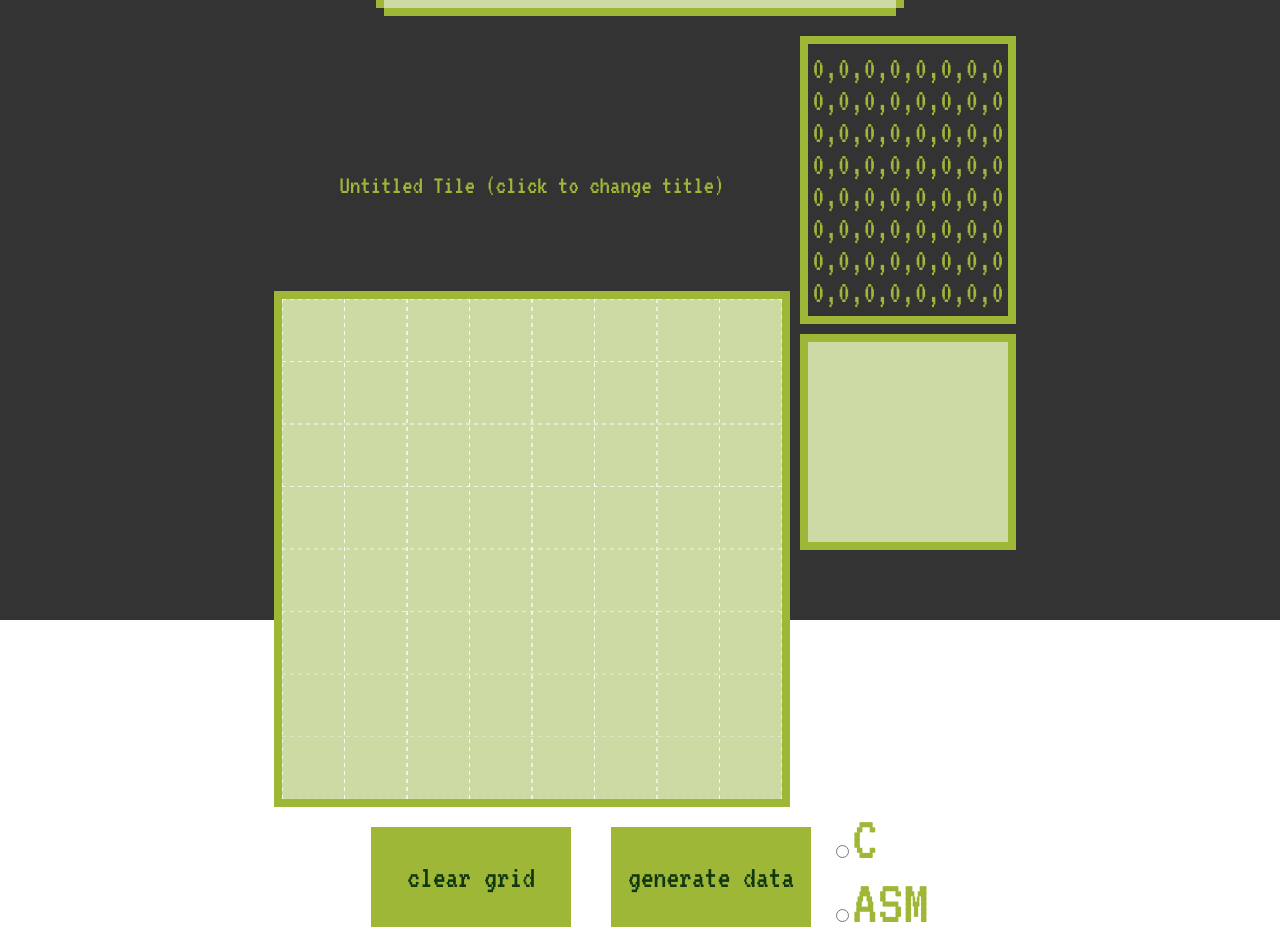
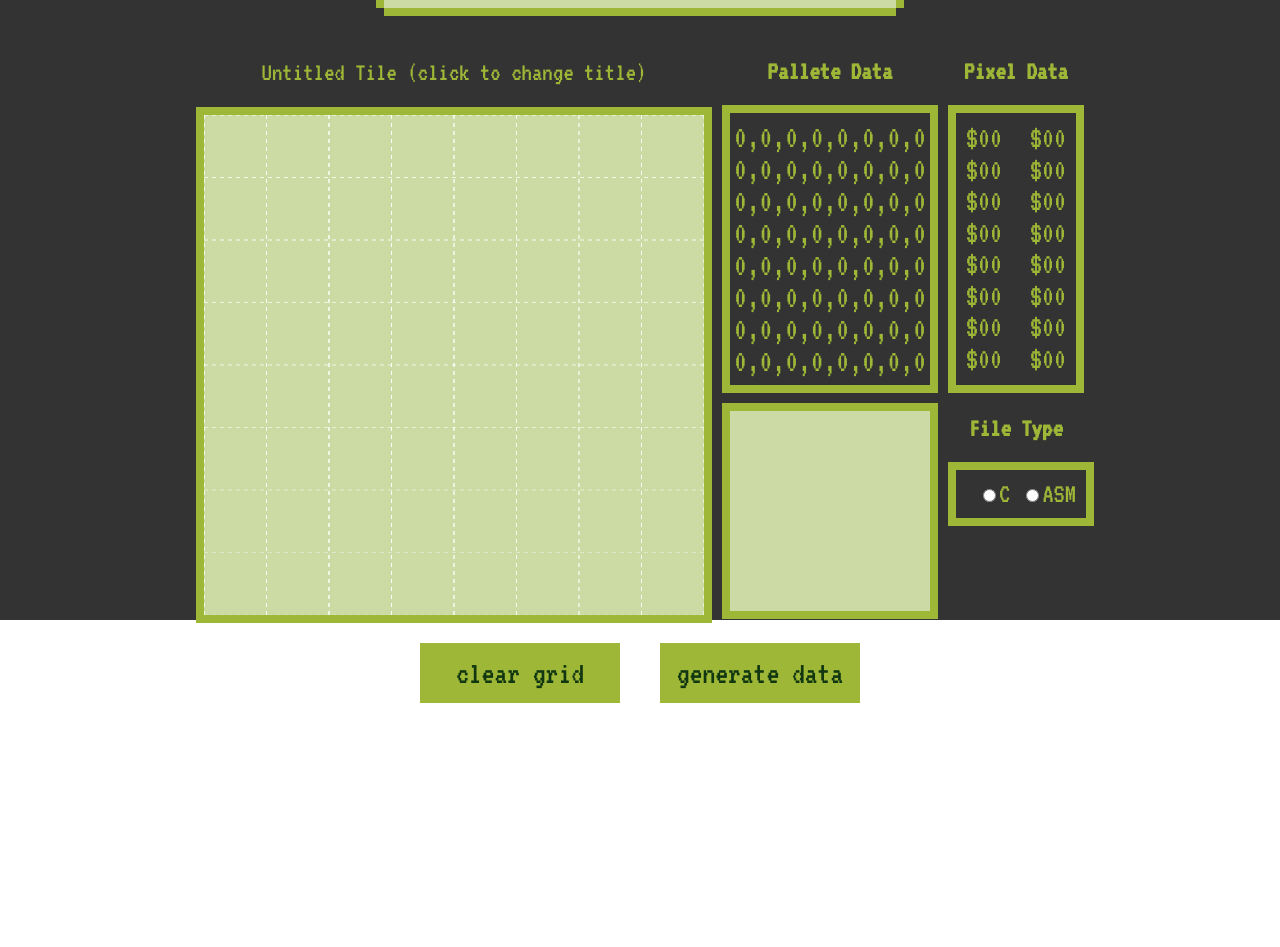
Before and after one commit to spkelly/gb-pallete, a Vue app: page / in a window 1280 px wide. Shown: the part 180-1127 px from the top of the page. After the commit the page ends 903 px from the top, so only its background shows below. Built offline with nearby package versions, Linux system fonts and the light colour scheme.

Commit message:
re ordered components

```diff
--- a/src/App.vue
+++ b/src/App.vue
@@ -5,10 +5,10 @@
     <div class="flex-row">
       <TileCanvas :pixelColor="selectedColor" v-on:canvaschange="handleCanvasChange" />
       <TileOutput :tileData="$store.state.pixelMatrix" />
+      <DataOutput />
     </div>
     <div class="flex-row">
-        <DownloadButton />
-      <FileControls />
+      <DownloadButton />
     </div>
 
   </div>
@@ -20,6 +20,7 @@ import TileCanvas from './components/TileCanvas.vue';
 import TileOutput from './components/TileOutput.vue';
 import DownloadButton from './components/DownloadButton.vue';
 import FileControls from './components/FileControls.vue';
+import DataOutput from './components/DataOutput.vue';
 
 export default {
   // TODO: sepearate into smaller components
@@ -51,6 +52,7 @@ export default {
       modifiedRow[e.col] = this.colorPalleteShade;
       this.$set(tileData,e.row,modifiedRow);
       this.$store.commit('updateMatrix',tileData);
+      this.$store.commit('convertPixelMatrix');
     },
     clearCanvas(){
 
@@ -62,6 +64,7 @@ export default {
     TileOutput,
     FileControls,
     DownloadButton,
+    DataOutput
 
   },
   mounted() {
@@ -72,6 +75,10 @@ export default {
 </script>
 
 <style>
+
+.file__controls{
+  margin-left: 12px;
+}
 #app {
   position: absolute;
   text-align: center;
@@ -91,14 +98,14 @@ export default {
   justify-content: center;
   font-size: 32px;
 }
-
+/*
 .buttonHolder-vert{
   display: flex;
   flex-direction:column;
   justify-content: center;
   font-size: 32px;
 }
-
+*/
 
 .pixel__button-horiz {
   font-size: 32px;
@@ -111,7 +118,7 @@ export default {
   align-items: center;
   justify-content: center;
 }
-
+/*
 .pixel__button-vert {
   font-size: 32px;
   color: #113711;
@@ -122,7 +129,7 @@ export default {
   display: flex;
   align-items: center;
   justify-content: center;
-}
+} */
 
 .flex-row {
   display: flex;
--- a/src/components/DataOutput.vue
+++ b/src/components/DataOutput.vue
@@ -8,13 +8,14 @@
         ${{data}}
       </p>
     </div>
+    <FileControls />
   </section>
 
 </template>
 
 
 <script>
-
+import FileControls from './FileControls.vue';
 
 export default{
   name: "DataOutput",
@@ -22,6 +23,9 @@ export default{
     convertedPixelData(){
       return this.$store.state.convertedPixelData;
     }
+  },
+    components:{
+    FileControls
   }
 
 
--- a/src/components/FileControls.vue
+++ b/src/components/FileControls.vue
@@ -1,13 +1,18 @@
 <template>
-  <div>
-    <form class="file-controls"  autocomplete="off">
+  <section>
+  <div class="section__header">
+    <h2 class="header__sub">File Type</h2>
+  </div>
+  <div class="file__controls-holder">
+    <form class="file__controls"  autocomplete="off">
       <input name="filetype" type="radio" value="c" v-model="selected"  v-on:change="changeFileType" checked="checked">
-      <label for="">C </label><br>
+      <label for="">C </label>
       <input name="filetype" type="radio" value="asm" v-model="selected" v-on:change="changeFileType">
-      <label for="">ASM</label> <br>
+      <label for="">ASM</label>
 
     </form>
   </div>
+  </section>
 </template>
 
 
@@ -31,7 +36,14 @@
 
 
 <style lang="css">
-  .file-controls{
+
+  .file__controls-holder{
+    margin-left: 10px;
+    padding: 10px;
+    font-size: 28px;
+    border:8px solid #9eb737;
+  }
+  .file__controls{
     text-align: left;
   }
 
--- a/src/components/TileOutput.vue
+++ b/src/components/TileOutput.vue
@@ -1,5 +1,11 @@
 <template>
-  <div class="out">
+  <section>
+    <div class="section-header">
+      <h2 class="header__sub">
+        Pallete Data
+      </h2>
+    </div>
+    <div class="out">
     <div class="output" >
       <code v-for="(row, index) in pixelMatrix" :key="index">
         {{row.join()}}
@@ -12,10 +18,13 @@
       <MiniOutput />
     </div>
   </div>
+
+  </section>
+
 </template>
 
 <script>
-import MiniOutput from './MiniOutput.vue'
+import MiniOutput from './MiniOutput.vue';
 
 export default {
   name: "TileOutput",
```
